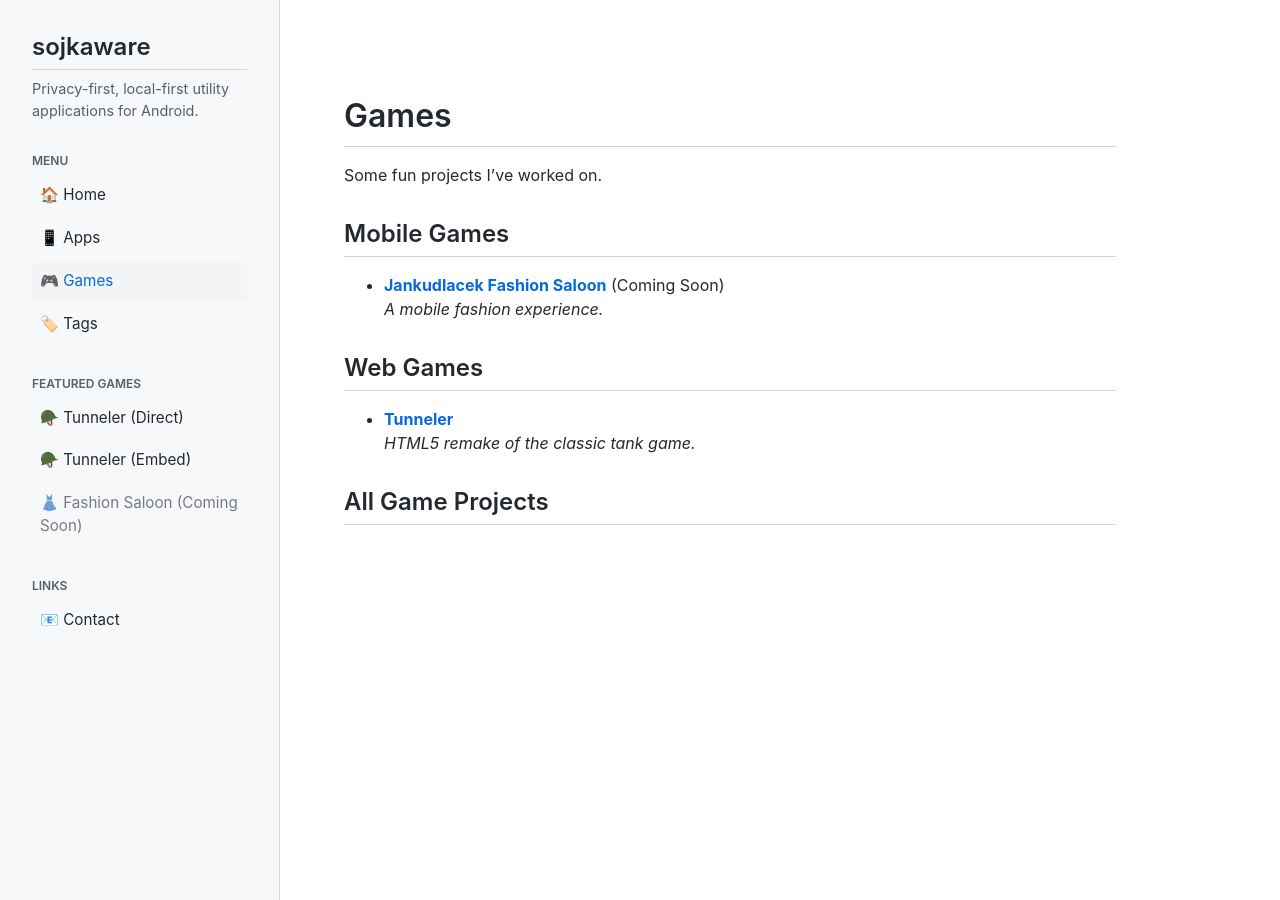
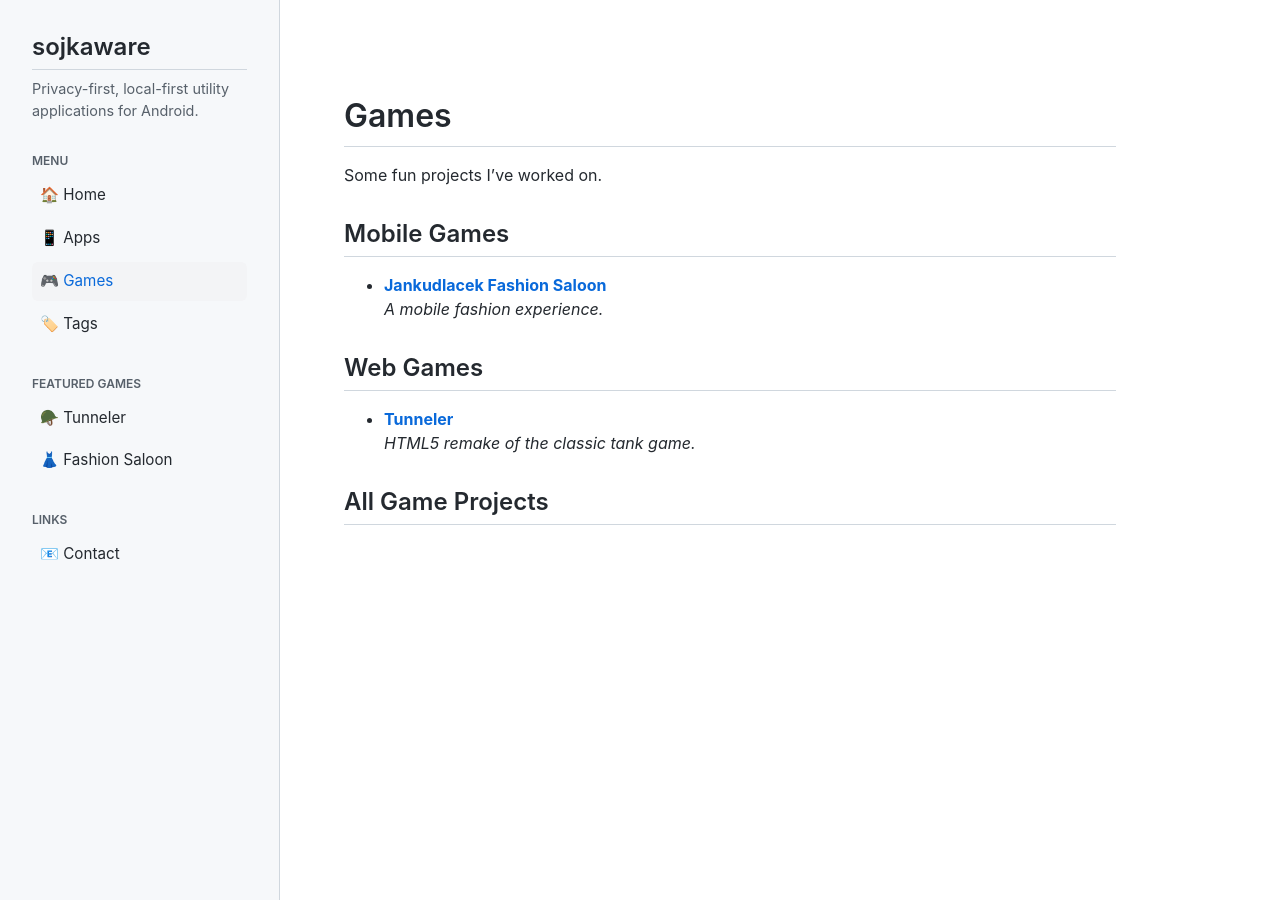
Before and after one commit to sojkaware/sojkaware.github.io, a Jekyll site: the page built from games.md, in a window 1280 px wide. Built offline with Jekyll 4.4.1, drawn with Linux system fonts in a browser that asks for light colours.

```diff
--- a/_layouts/default.html
+++ b/_layouts/default.html
@@ -1,5 +1,6 @@
 <!DOCTYPE html>
 <html lang="en">
+
 <head>
     <meta charset="UTF-8">
     <meta name="viewport" content="width=device-width, initial-scale=1.0">
@@ -7,6 +8,7 @@
     <link rel="stylesheet" href="{{ '/assets/css/style.css' | relative_url }}">
     <!-- GitHub Octicons or similar could be added here if needed -->
 </head>
+
 <body>
 
     <nav class="sidebar">
@@ -18,27 +20,32 @@
         <div class="nav-section">
             <h3>Menu</h3>
             <ul class="nav-links">
-                <li><a href="{{ '/' | relative_url }}" class="{% if page.url == '/' %}active{% endif %}">🏠 Home</a></li>
-                <li><a href="{{ '/apps.html' | relative_url }}" class="{% if page.url == '/apps.html' %}active{% endif %}">📱 Apps</a></li>
-                <li><a href="{{ '/games.html' | relative_url }}" class="{% if page.url == '/games.html' %}active{% endif %}">🎮 Games</a></li>
-                <li><a href="{{ '/tags.html' | relative_url }}" class="{% if page.url == '/tags.html' %}active{% endif %}">🏷️ Tags</a></li>
+                <li><a href="{{ '/' | relative_url }}" class="{% if page.url == '/' %}active{% endif %}">🏠 Home</a>
+                </li>
+                <li><a href="{{ '/apps.html' | relative_url }}"
+                        class="{% if page.url == '/apps.html' %}active{% endif %}">📱 Apps</a></li>
+                <li><a href="{{ '/games.html' | relative_url }}"
+                        class="{% if page.url == '/games.html' %}active{% endif %}">🎮 Games</a></li>
+                <li><a href="{{ '/tags.html' | relative_url }}"
+                        class="{% if page.url == '/tags.html' %}active{% endif %}">🏷️ Tags</a></li>
             </ul>
         </div>
 
         <div class="nav-section">
             <h3>Featured Games</h3>
             <ul class="nav-links">
-                <li><a href="https://sojkaware.github.io/Tunneler/index.html" target="_blank">🪖 Tunneler (Direct)</a></li>
-                <li><a href="{{ '/games/tunneler.html' | relative_url }}">🪖 Tunneler (Embed)</a></li>
-                <li><a href="#" style="opacity: 0.6; cursor: default;">👗 Fashion Saloon (Coming Soon)</a></li>
+                <li><a href="https://sojkaware.github.io/Tunneler/index.html">🪖 Tunneler</a></li>
+                <li><a
+                        href="https://play.google.com/store/apps/details?id=com.sojkaware.jankudlacekfashionsaloon&hl=cs">👗
+                        Fashion Saloon</a></li>
             </ul>
         </div>
 
         <div class="nav-section">
-             <h3>Links</h3>
-             <ul class="nav-links">
+            <h3>Links</h3>
+            <ul class="nav-links">
                 <li><a href="mailto:sojkaware@gmail.com">📧 Contact</a></li>
-             </ul>
+            </ul>
         </div>
     </nav>
 
@@ -47,4 +54,5 @@
     </main>
 
 </body>
+
 </html>
--- a/games.md
+++ b/games.md
@@ -9,12 +9,12 @@ Some fun projects I've worked on.
 
 ## Mobile Games
 
-- **[Jankudlacek Fashion Saloon](#)** (Coming Soon)
+- **[Jankudlacek Fashion Saloon](https://play.google.com/store/apps/details?id=com.sojkaware.jankudlacekfashionsaloon&hl=cs)**
   <br><em>A mobile fashion experience.</em>
 
 ## Web Games
 
-- **[Tunneler]({{ '/games/tunneler.html' | relative_url }})**
+- **[Tunneler](https://sojkaware.github.io/Tunneler/index.html)**
   <br><em>HTML5 remake of the classic tank game.</em>
 
 ## All Game Projects
```
Also changed, not shown: games/fashion-saloon.md (deleted, +0 -14 lines), games/tunneler.md (deleted, +0 -17 lines).
